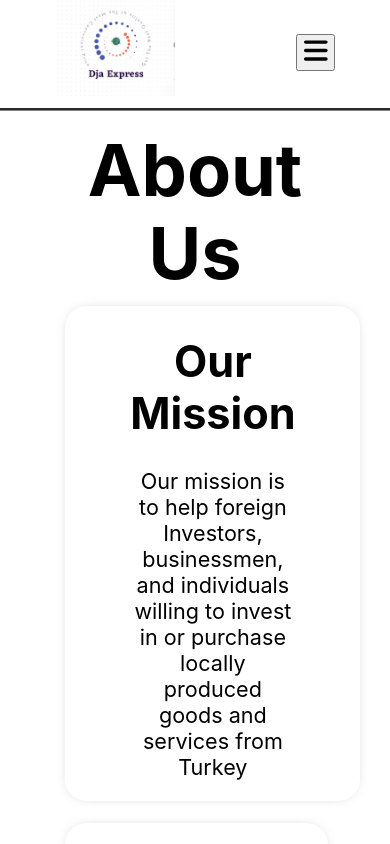
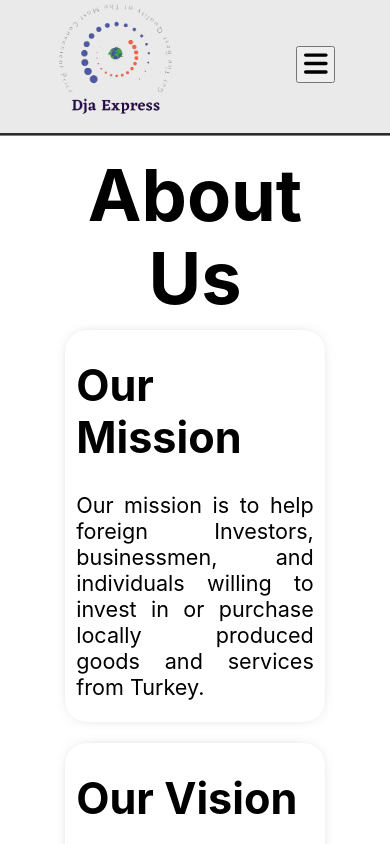
Before and after one commit to ibnlisha/dja-express, a Next.js app: page /about in a window 390 px wide. Shown: the top 844 px of the page. Built offline with nearby package versions, Linux system fonts and the light colour scheme.

Commit message:
added constomer widgets and mobile responsivity

```diff
--- a/pages/contact.js
+++ b/components/Contact.jsx
@@ -31,7 +31,7 @@ const ContanctUs = () => {
     }
   return (
     <div className={styles1.container}>
-        <h1 className={styles1.title}>Contact Us </h1>
+        {/* <h1 className={styles1.title}>Contact Us </h1> */}
         <div className={styles.contactContainer}>
             <div className={styles.section}>
                 <h3>Contact</h3>
@@ -61,7 +61,7 @@ const ContanctUs = () => {
             </div>
             <form className={styles.section}
         onSubmit ={handleSubmit}>
-                <h3>Leave us a comment</h3>
+                <h3>Leave us a message</h3>
                 <div className={styles.names}>
                     <div className={styles.creds}>
                         <label htmlFor='FullNm' >Full Name</label>
--- a/components/Footer.jsx
+++ b/components/Footer.jsx
@@ -1,14 +1,15 @@
 import Link from 'next/link'
+import ContanctUs from './Contact'
 import styles from '../styles/Home.module.css'
 const Footer = () => {
   return (
     <footer className={styles.footer}>
-      <hr />
+      {/* <hr /> */}
         <div>
             <Link href='/'>Home</Link> <span> | </span>
             <Link href='/about'>About us</Link>
         </div>
-
+        <ContanctUs />
         <p>Copyright &copy;2022: All rights reserved</p>
       </footer>
   )
--- a/components/Navbar.jsx
+++ b/components/Navbar.jsx
@@ -13,30 +13,38 @@ const Navbar = () => {
       <Head>
         <title>Dja Express</title>
         <meta name="description" content="Generated by create next app" />
-        <link rel="icon" href="/logo.jpeg" />
+        <link rel="icon" href="/logo1.png" />
         <style>{dom.css()}</style>
       </Head>
       <div className={styles.navContainer}>
         <div className={styles.menuContainer}>
-          <h1 style={{margin: '0'}}><Link href='/'><img src='/logo.jpeg' width='120' /></Link></h1>
+          <h1 style={{margin: '0'}}><Link href='/'><img src='/logo1.png' width='120' /></Link></h1>
               <button className={styles.menu}
               onClick ={() => setShowNavs(!showNavs)}>
                 {showNavs ? <FontAwesomeIcon icon={faBars}/> : <FontAwesomeIcon icon={faXmark}/>}
               </button>
             </div>
           <nav className={showNavs ? styles.showNav : styles.hideNav}>
-              <li className={styles.navItem}><Link href="/">
+              <li
+              onClick={e => setShowNavs(!showNavs)}
+              className={styles.navItem}><Link href="/">
               <span ><FontAwesomeIcon icon ={faHome} /> Home</span>
                   </Link></li>
-              <li className={styles.navItem}><Link href="/about">
+              <li
+              onClick={e => setShowNavs(!showNavs)}
+              className={styles.navItem}><Link href="/about">
                   <span><FontAwesomeIcon icon = {faUser} /> About us</span>
                   </Link></li>
-              <li className={styles.navItem}><Link href="/services">
+              <li
+              onClick={e => setShowNavs(!showNavs)}
+              className={styles.navItem}><Link href="/services">
               <span ><FontAwesomeIcon icon ={faHandHolding} /> Services</span>
                   </Link></li>
-              <li className={styles.navItem}><Link href="/contact">
+              {/* <li
+              onClick={e => setShowNavs(!showNavs)}
+              className={styles.navItem}><Link href="/contact">
                   <span><FontAwesomeIcon icon ={faPhone} /> Contact us</span>
-                  </Link></li>
+                  </Link></li> */}
           </nav>
     </div>
     </div>
--- a/pages/about.js
+++ b/pages/about.js
@@ -11,7 +11,7 @@ const About = () => {
             <p className='mission-statement'>
               Our mission is to help foreign Investors, businessmen,
               and individuals willing to invest in or purchase locally
-              produced goods and services from Turkey</p>
+              produced goods and services from Turkey.</p>
             </div>
           <div className={AboutStyles.widget}>
             <h1>Our Vision</h1>
--- a/pages/index.js
+++ b/pages/index.js
@@ -6,6 +6,7 @@ import { faAngleLeft, faAngleRight, faSearch } from '@fortawesome/free-solid-svg
 import Products from '../components/Products';
 import {useRouter} from 'next/router'
 import Link from 'next/link';
+import CostumerWidget from '../components/CostumerWidget';
 export default function Home() {
   const [currentIdx, setCurrentIdx] = useState(0)
   const [searchString, setSearchString] = useState('')
@@ -95,6 +96,7 @@ export default function Home() {
             </div>
           </Link>
         </section>
+        <CostumerWidget />
       </main>
     </div>
   )
--- a/styles/About.module.css
+++ b/styles/About.module.css
@@ -13,3 +13,11 @@ flex-wrap: wrap;
     text-align: center;
     box-shadow: 0 0 15px -10px rgba(0, 0, 0, 0.7);
 }
+
+@media screen and (max-width: 768px) {
+    .widget{
+        padding: 0 0.5em;
+        text-align: justify;
+        flex-basis: 100%;
+    }
+}
--- /dev/null
+++ b/styles/Costomer.module.css
@@ -0,0 +1,14 @@
+.container{
+    display: flex;
+}
+.widget{
+    flex-basis: 30%;
+    flex: 1;
+    margin: 0.5em;
+    border-radius: 50%;
+    /* background-color: #eaeaea; */
+    /* background-color: #0070f3; */
+    text-align: center;
+    padding: 0.5em;
+    box-shadow: 0 0 15px -10px rgba(0,0,0,0.7);
+}
--- a/styles/Home.module.css
+++ b/styles/Home.module.css
@@ -3,6 +3,7 @@
   width: 72%;
   margin: 0 auto;
   animation: slideup 500ms ease-in-out forwards;
+  text-align: justify;
 }
 
 .main {
@@ -17,6 +18,8 @@
 .footer{
   text-align: center;
   margin-top: 1em;
+  background-color: #eaeaea;
+  /* color: whitesmoke; */
 }
 .title {
   margin: 0;
@@ -91,6 +94,9 @@
   height: 1em;
   margin-left: 0.5rem;
 }
+.imageSize{
+  width: 60%;
+}
 
 @media (prefers-color-scheme: dark) {
   .card,
@@ -108,6 +114,9 @@
   .imgContainer{
     height: 50vh;
   }
+  .imageSize{
+    width: 100%;
+  }
 }
 @keyframes slideup {
   from{
--- a/styles/Navbar.module.css
+++ b/styles/Navbar.module.css
@@ -31,6 +31,7 @@
 .navbar{
     border-bottom: 0.2em groove grey;
     margin-bottom: 1em;
+    background-color: #eaeaea;
 }
 .menu{
     cursor: pointer;
```
Also changed, not shown: components/CostumerWidget.jsx (added, +13 -0 lines), pages/services.js (+5 -5 lines), public/logo-removebg-preview.png (added), public/logo1.png (added).
